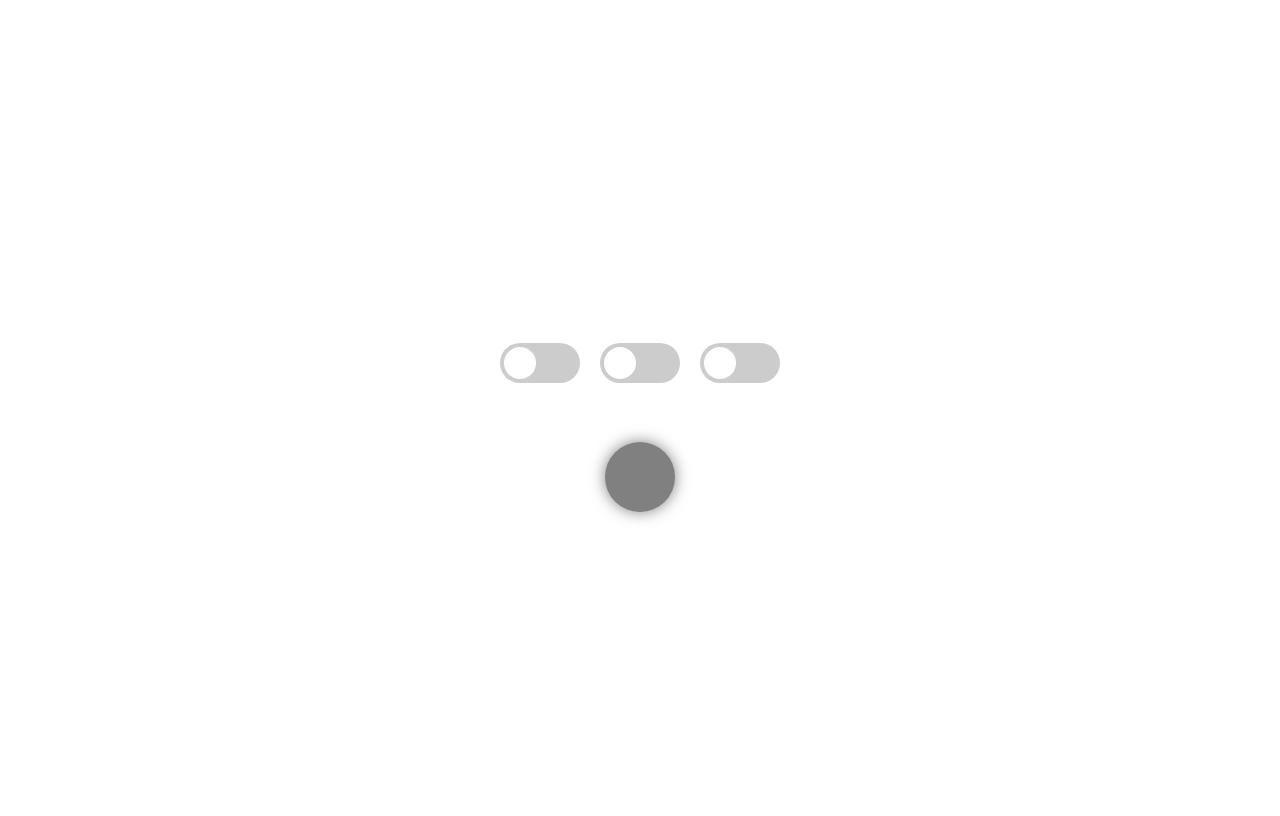
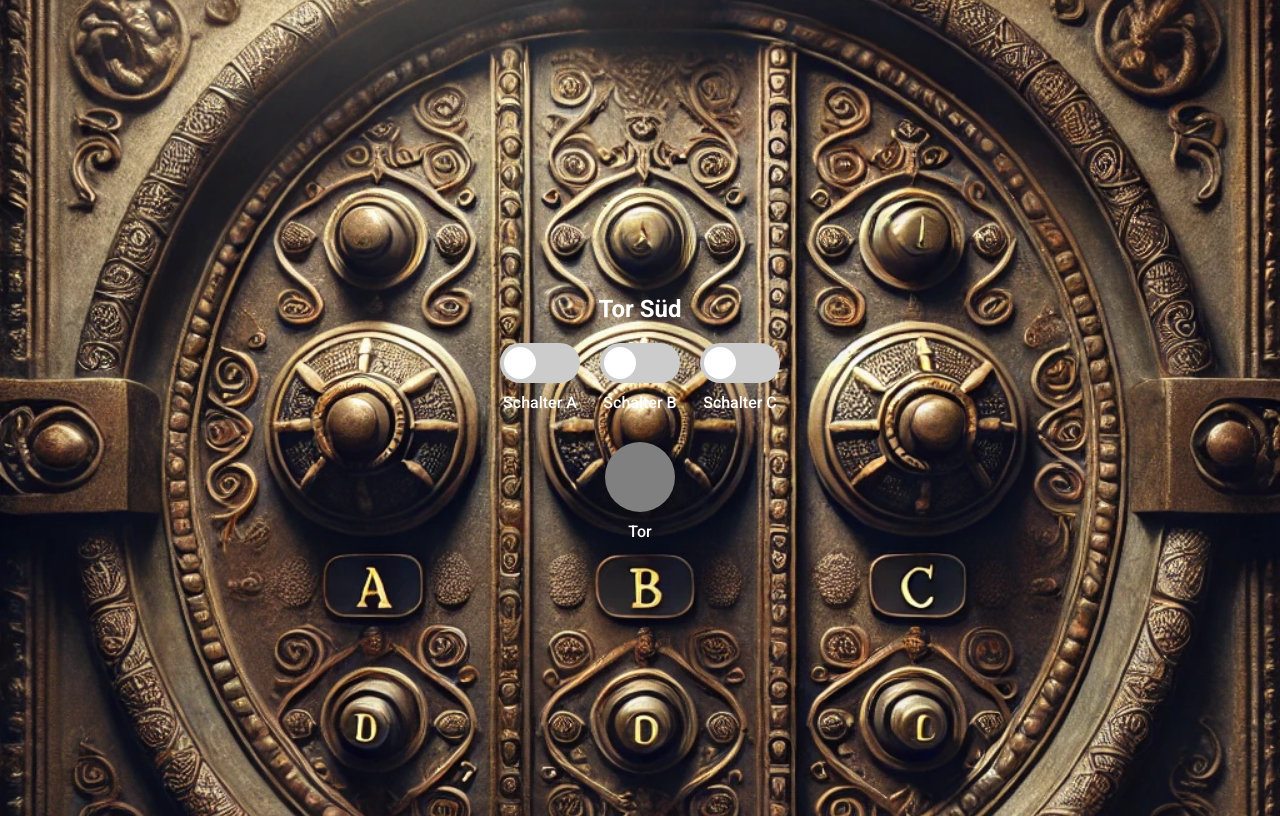
Before and after one commit to Kuzay66/Schatzkammer, a plain HTML site: page index.html in a window 1280 px wide. Drawn offline with Linux system fonts and the light colour scheme.

Commit message:
Update and rename index-3.html to index.html

```diff
--- a/index-3.html
+++ b/index.html
@@ -7,7 +7,7 @@
     <link href="https://fonts.googleapis.com/css2?family=Roboto:wght@300;500;700&display=swap" rel="stylesheet">
     <style>
         body {
-           background-image: url('Hintergrund.jpg');
+           background-image: url('Hintergrundd.jpg');
             background-size: cover;
             background-position: center;
             display: flex;
```
